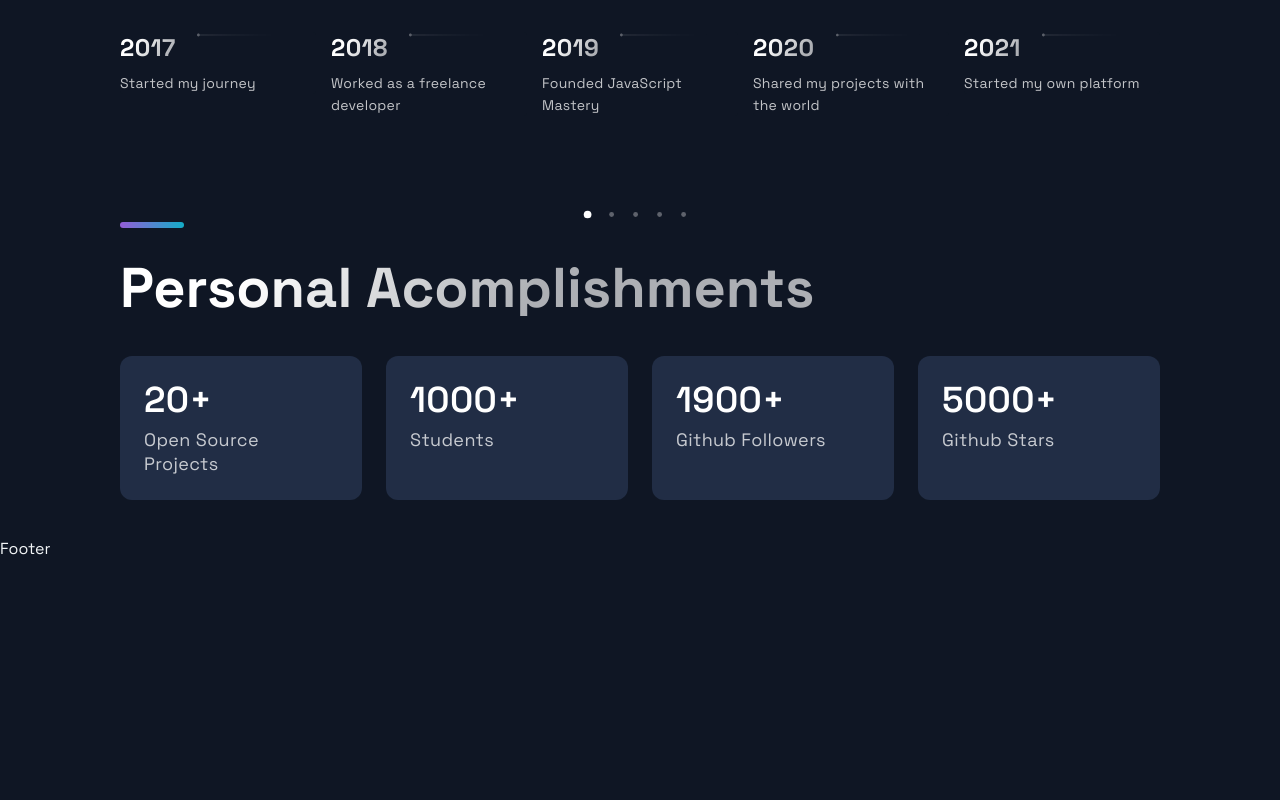
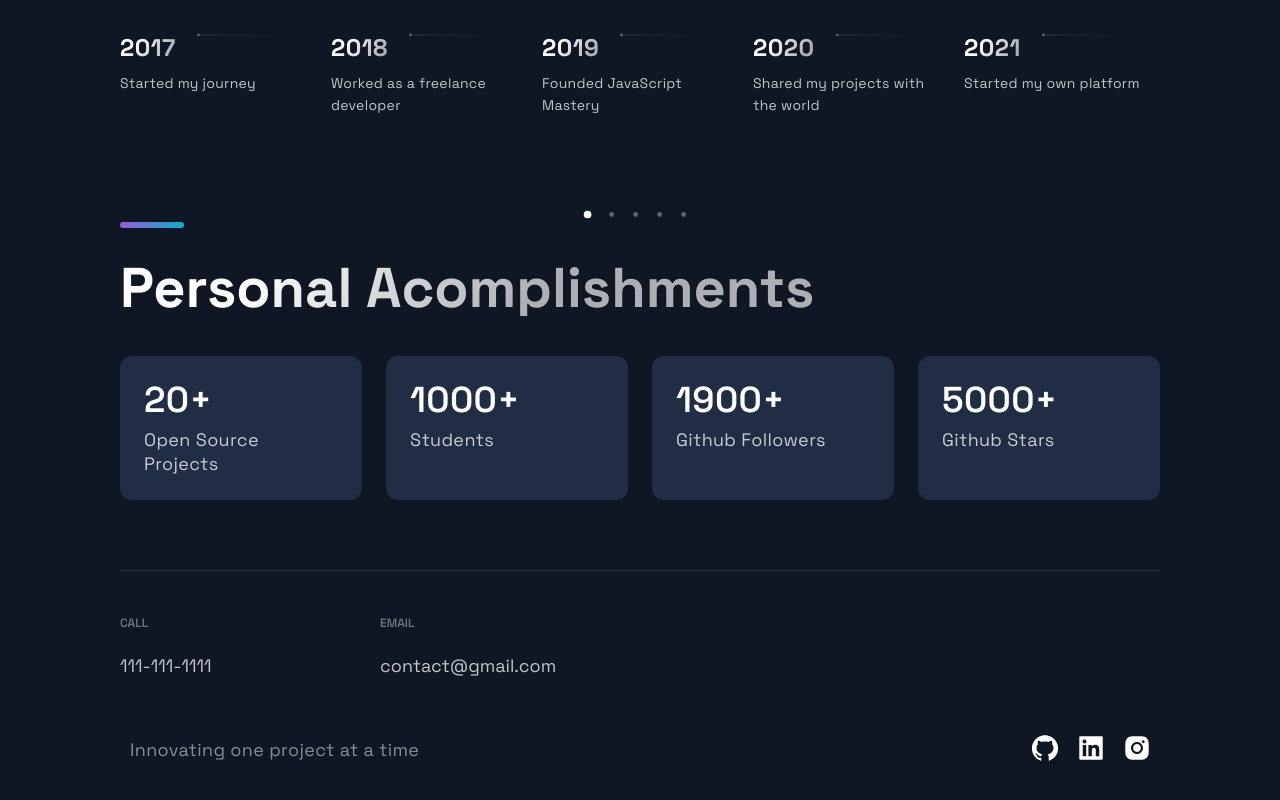
Before and after one commit to arristigit/My-React-Portfolio, a Next.js app: page / in a window 1280 px wide. Shown: the part 2817-3617 px from the top of the page. Before the commit the page ends 3376 px from the top, so only its background shows below. Built offline with nearby package versions, Linux system fonts and the light colour scheme.

Commit message:
Footer added

```diff
--- a/src/components/Footer/Footer.js
+++ b/src/components/Footer/Footer.js
@@ -6,9 +6,34 @@ import { CompanyContainer, FooterWrapper, LinkColumn, LinkItem, LinkList, LinkTi
 
 const Footer = () => {
   return (
-    <div>
-      Footer
-    </div>
+    <FooterWrapper>
+      <LinkList>
+        <LinkColumn>
+          <LinkTitle>Call</LinkTitle>
+          <LinkItem href="tel:111-111-1111">111-111-1111</LinkItem>
+        </LinkColumn>
+        <LinkColumn>
+          <LinkTitle>Email</LinkTitle>
+          <LinkItem href="mailto:contact@gmail.com">contact@gmail.com</LinkItem>
+        </LinkColumn>
+      </LinkList>
+      <SocialIconsContainer>
+        <CompanyContainer>
+          <Slogan>Innovating one project at a time</Slogan>
+        </CompanyContainer>
+        <SocialContainer>
+          <SocialIcons href="https://github.com">
+            <AiFillGithub size="3rem" />
+          </SocialIcons>
+          <SocialIcons href="https://linkedin.com">
+            <AiFillLinkedin size="3rem" />
+          </SocialIcons>
+          <SocialIcons href="https://instagram.com">
+            <AiFillInstagram size="3rem" />
+          </SocialIcons>
+        </SocialContainer>
+      </SocialIconsContainer>
+    </FooterWrapper>
   );
 };
 
```
